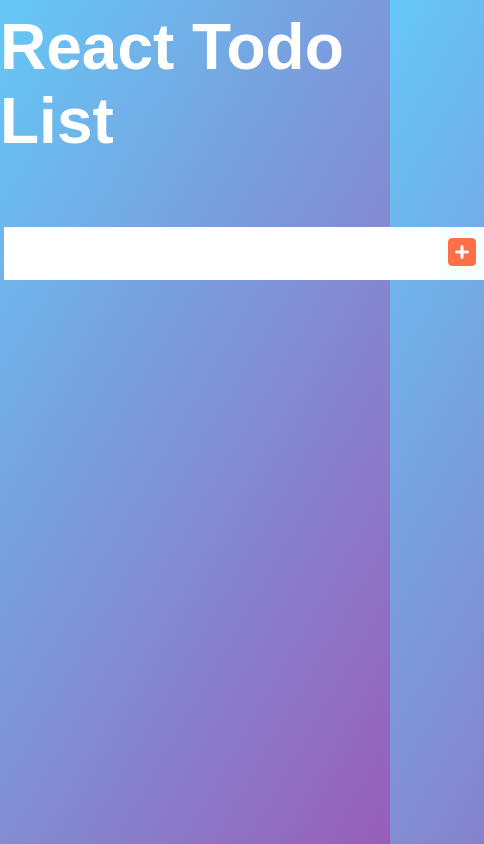
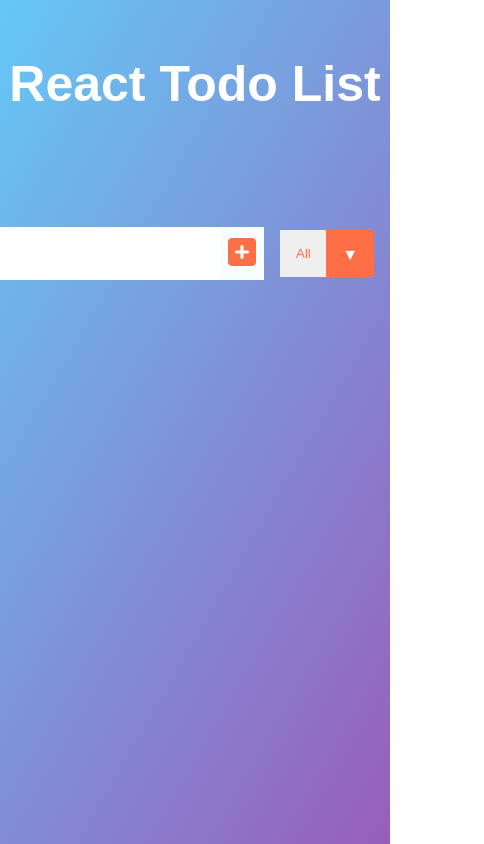
Before and after one commit to praxmusic/praxmusic.github.io-react-todo, a React (Create React App) app: page / in a window 390 px wide. Shown: the whole page, 484 px wide, since content can reach past the window. Built offline with nearby package versions, Linux system fonts and the light colour scheme.

Commit message:
fixed mobile layout

```diff
--- a/public/index.html
+++ b/public/index.html
@@ -28,7 +28,7 @@
       work correctly both with client-side routing and a non-root public URL.
       Learn how to configure a non-root public URL by running `npm run build`.
     -->
-    <title>React App</title>
+    <title>Todo</title>
   </head>
   <body>
     <noscript>You need to enable JavaScript to run this app.</noscript>
--- a/src/App.css
+++ b/src/App.css
@@ -132,13 +132,13 @@ select {
   pointer-events: none;
 }
 
-@media only screen and (max-width: 750px) {
-  .app {
-    width: 400px;
+@media only screen and (max-width: 768px) {
+
+  header {
+    font-size: 25px;
   }
-  form {
-    margin-left: 160px;
-    width: 200px;
 
+  .todo-input {
+    width: 220px;
   }
 }
```
Also changed, not shown: 1 other file (tests, documents, lock files or other folders).
